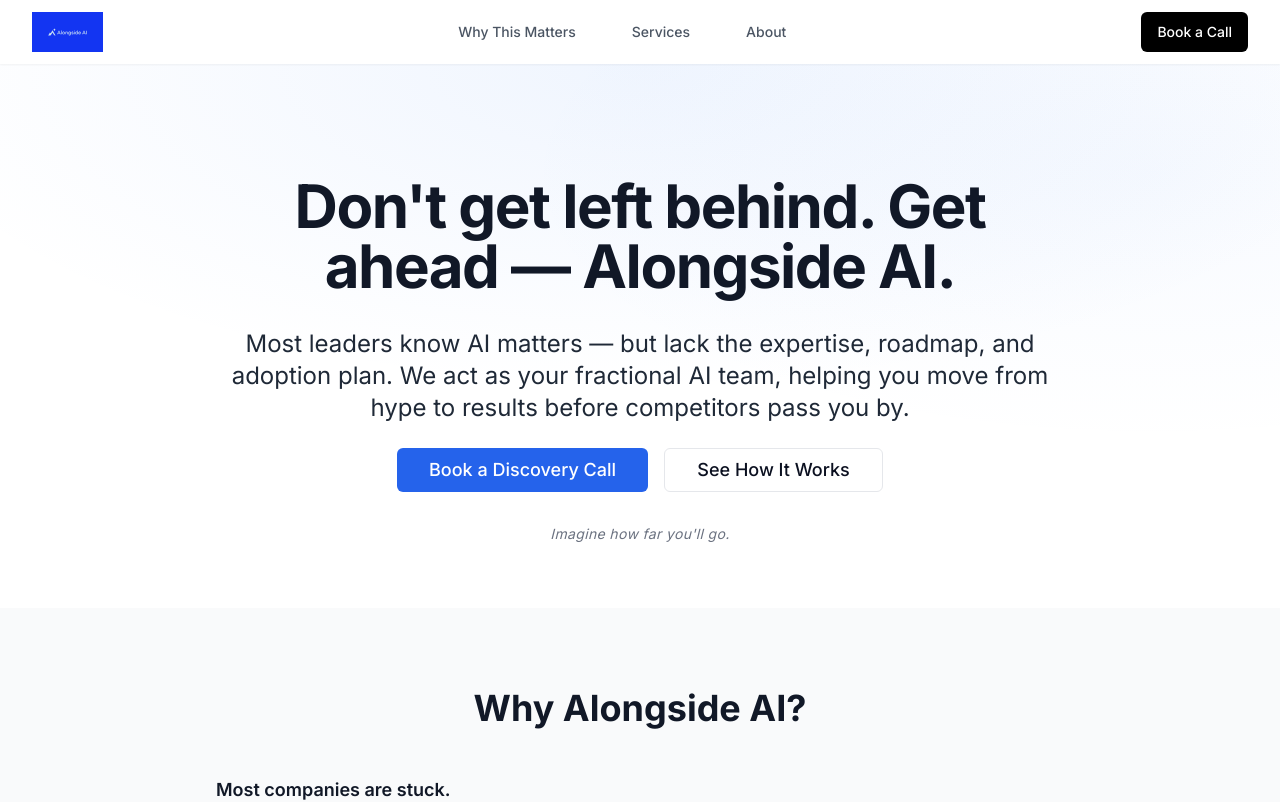
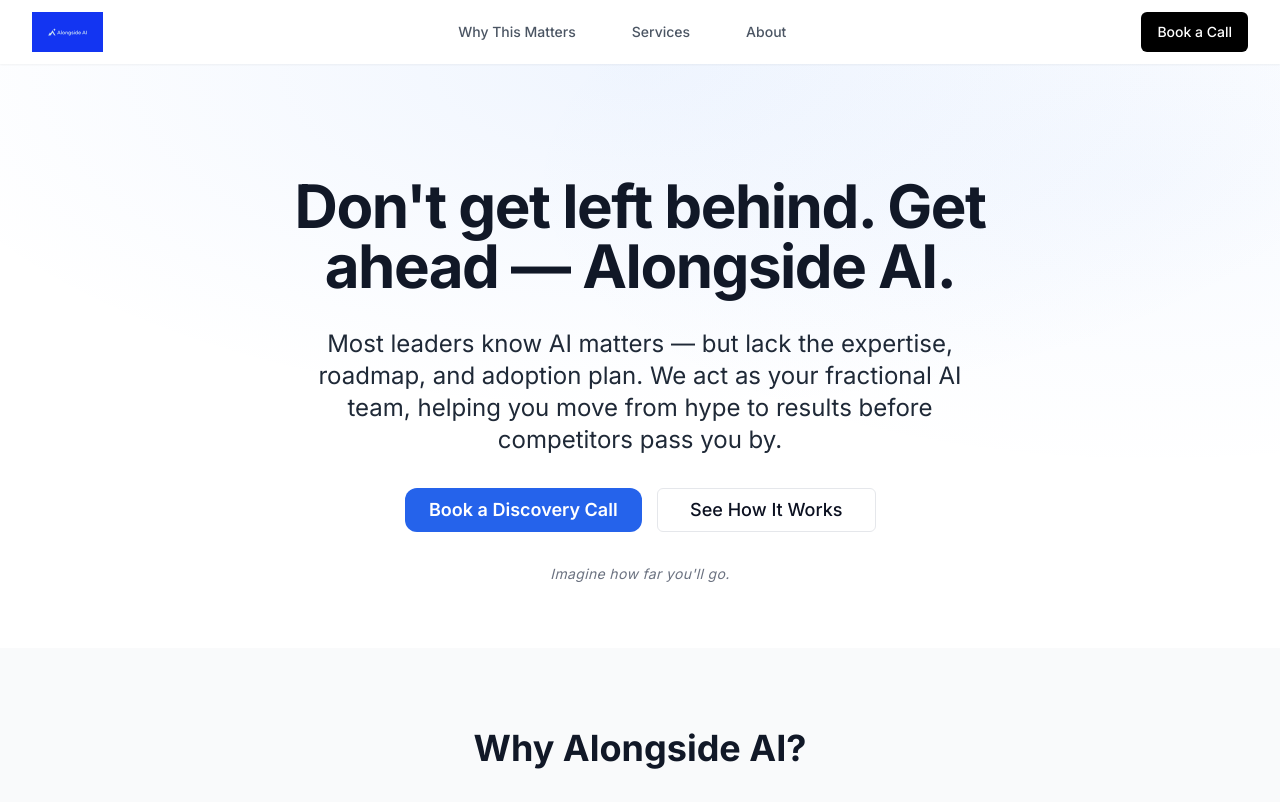
Before and after one commit to eglaser25/alongside-ai-website, a Next.js app: page / in a window 1280 px wide. Shown: the top 802 px of the page. Built offline with nearby package versions, Linux system fonts and the light colour scheme.

Commit message:
new context

```diff
--- a/src/app/page.tsx
+++ b/src/app/page.tsx
@@ -40,16 +40,16 @@
         >
           <div className="absolute inset-0 bg-[radial-gradient(60%_60%_at_50%_0%,_rgba(59,130,246,0.08),transparent),radial-gradient(50%_50%_at_90%_20%,_rgba(59,130,246,0.04),transparent)]" />
         </div>
-        <div className="container mx-auto max-w-4xl px-6">
-          <div className="text-center">
-            <h1 className="text-4xl md:text-6xl font-bold text-gray-900 dark:text-white mb-8 leading-tight tracking-tight">
+        <div className="mx-auto max-w-6xl px-6 text-center">
+          <div>
+            <h1 className="mx-auto max-w-3xl text-4xl md:text-6xl font-bold text-gray-900 dark:text-white mb-8 leading-tight tracking-tight">
               Don't get left behind. Get ahead — Alongside AI.
             </h1>
-            <p className="text-xl md:text-2xl text-gray-800 dark:text-gray-200 mb-6 max-w-4xl mx-auto">
+            <p className="mx-auto mt-3 max-w-2xl leading-relaxed not-prose break-words text-xl md:text-2xl text-gray-800 dark:text-gray-200 mb-6">
               Most leaders know AI matters — but lack the expertise, roadmap, and adoption plan. We act as your fractional AI team, helping you move from hype to results before competitors pass you by.
             </p>
-            <div className="flex flex-col sm:flex-row gap-4 justify-center items-center mb-6">
-              <Button asChild size="lg" className="text-lg px-8 py-4 bg-blue-600 hover:bg-blue-700 text-white transform transition will-change-transform hover:scale-[1.015] hover:shadow-md focus-visible:outline focus-visible:outline-2 focus-visible:outline-offset-2" aria-label="Book a Discovery Call">
+            <div className="mt-8 flex items-center justify-center gap-4 mb-6">
+              <Button asChild size="lg" className="inline-flex w-auto items-center justify-center rounded-xl px-6 py-3 font-semibold transition text-lg bg-blue-600 hover:bg-blue-700 text-white transform will-change-transform hover:scale-[1.015] hover:shadow-md focus-visible:outline focus-visible:outline-2 focus-visible:outline-offset-2" aria-label="Book a Discovery Call">
                 <a href="https://tidycal.com/m8dn423/30-minute-meeting" target="_blank" rel="noopener">Book a Discovery Call</a>
               </Button>
               <Button asChild variant="outline" size="lg" className="text-lg px-8 py-4 transition hover:shadow-sm hover:bg-gray-50 dark:hover:bg-gray-800 focus-visible:outline focus-visible:outline-2 focus-visible:outline-offset-2" aria-label="See How It Works">
@@ -269,8 +269,8 @@
             <h2 className="text-3xl md:text-4xl font-bold text-white mb-8">
               AI isn't slowing down. The companies that win are the ones that move now.
             </h2>
-            <div className="flex flex-col sm:flex-row gap-4 justify-center items-center mb-6">
-              <Button asChild size="lg" className="bg-white text-blue-600 hover:bg-blue-50 text-lg px-8 py-4 transform transition will-change-transform hover:scale-[1.015] hover:shadow-md focus-visible:outline focus-visible:outline-2 focus-visible:outline-offset-2" aria-label="Book a Discovery Call">
+            <div className="mt-8 flex items-center justify-center gap-4 mb-6">
+              <Button asChild size="lg" className="inline-flex w-auto items-center justify-center rounded-xl px-6 py-3 font-semibold transition bg-white text-blue-600 hover:bg-blue-50 text-lg transform will-change-transform hover:scale-[1.015] hover:shadow-md focus-visible:outline focus-visible:outline-2 focus-visible:outline-offset-2" aria-label="Book a Discovery Call">
                 <a href="https://tidycal.com/m8dn423/30-minute-meeting" target="_blank" rel="noopener">Book a Discovery Call</a>
               </Button>
             </div>
--- a/src/components/ui/Button.tsx
+++ b/src/components/ui/Button.tsx
@@ -4,7 +4,7 @@
 import { cn } from "@/lib/utils";
 
 const buttonVariants = cva(
-  "inline-flex items-center justify-center whitespace-nowrap rounded-md text-sm font-medium transition-colors focus-visible:outline-none focus-visible:ring-2 focus-visible:ring-offset-2 disabled:pointer-events-none disabled:opacity-50",
+  "inline-flex w-auto items-center justify-center whitespace-nowrap rounded-md text-sm font-medium transition-colors focus-visible:outline-none focus-visible:ring-2 focus-visible:ring-offset-2 disabled:pointer-events-none disabled:opacity-50",
   {
     variants: {
       variant: {
--- a/tailwind.config.js
+++ b/tailwind.config.js
@@ -1,6 +1,9 @@
 /** @type {import('tailwindcss').Config} */
 module.exports = {
   content: [
+    "./app/**/*.{js,ts,jsx,tsx,mdx}",
+    "./pages/**/*.{js,ts,jsx,tsx,mdx}",
+    "./components/**/*.{js,ts,jsx,tsx,mdx}",
     './src/pages/**/*.{js,ts,jsx,tsx,mdx}',
     './src/components/**/*.{js,ts,jsx,tsx,mdx}',
     './src/app/**/*.{js,ts,jsx,tsx,mdx}',
@@ -8,11 +11,16 @@
   safelist: [
     "max-w-2xl",
     "max-w-3xl",
-    "md:max-w-4xl",
     "max-w-6xl",
     "px-6",
     "text-center",
-    "leading-relaxed"
+    "leading-relaxed",
+    "inline-flex",
+    "w-auto",
+    "items-center",
+    "justify-center",
+    "sm:w-auto",
+    "w-full"
   ],
   theme: {
     extend: {
```
